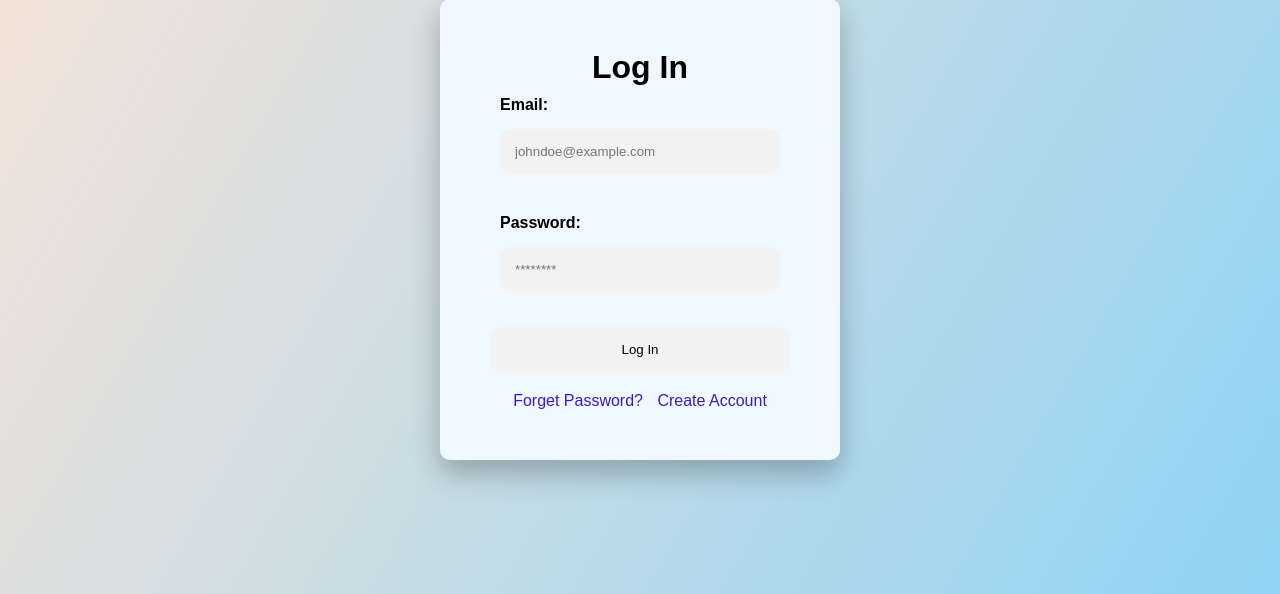
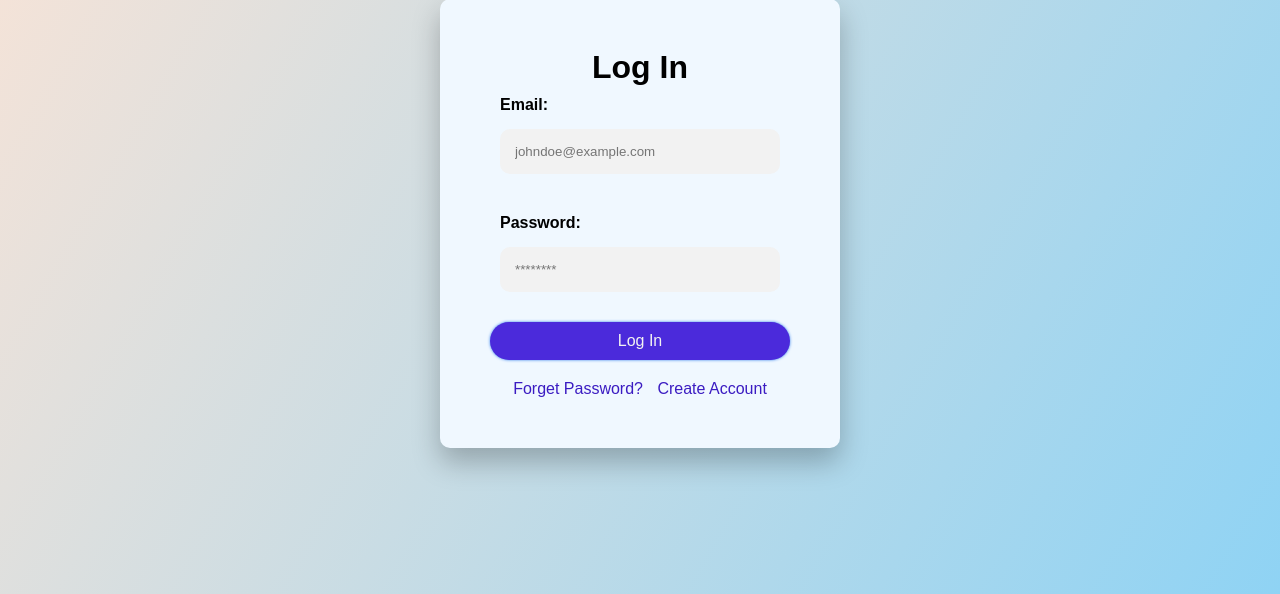
Before and after one commit to amrakib/Cholo_Ride-Sharing-App, a PHP site: page / in a window 1280 px wide. Shown: the part 206-800 px from the top of the page. Run offline with PHP 8.4, Linux system fonts and the light colour scheme.

Commit message:
css change in log in button

```diff
--- a/frontend/index.php
+++ b/frontend/index.php
@@ -38,7 +38,7 @@ include 'connection.php';
             required
           />
         </div>
-        <input type="submit" name="submit" value="Log In" />
+        <input class="submit_button" type="submit" name="submit" value="Log In" />
 
         <!-- <button type="submit" name="submit">Log In</button> -->
         <div id="extra-links">
--- a/frontend/login Page css.css
+++ b/frontend/login Page css.css
@@ -51,7 +51,7 @@ input:focus {
   background-color: #e6e6e6;
   box-shadow: 0 0 5px #81ecec;
 }
-button {
+.submit_button {
   background-color: #4b2adb;
   color: #f2f2f2;
   padding: 10px 30px;
@@ -63,7 +63,7 @@ button {
   margin: 0 auto 20px auto;
   box-shadow: #307eeb 0px 0px 3px;
 }
-button:hover {
+.submit_button:hover {
   background-color: #307eeb;
 }
 .footer {
```
